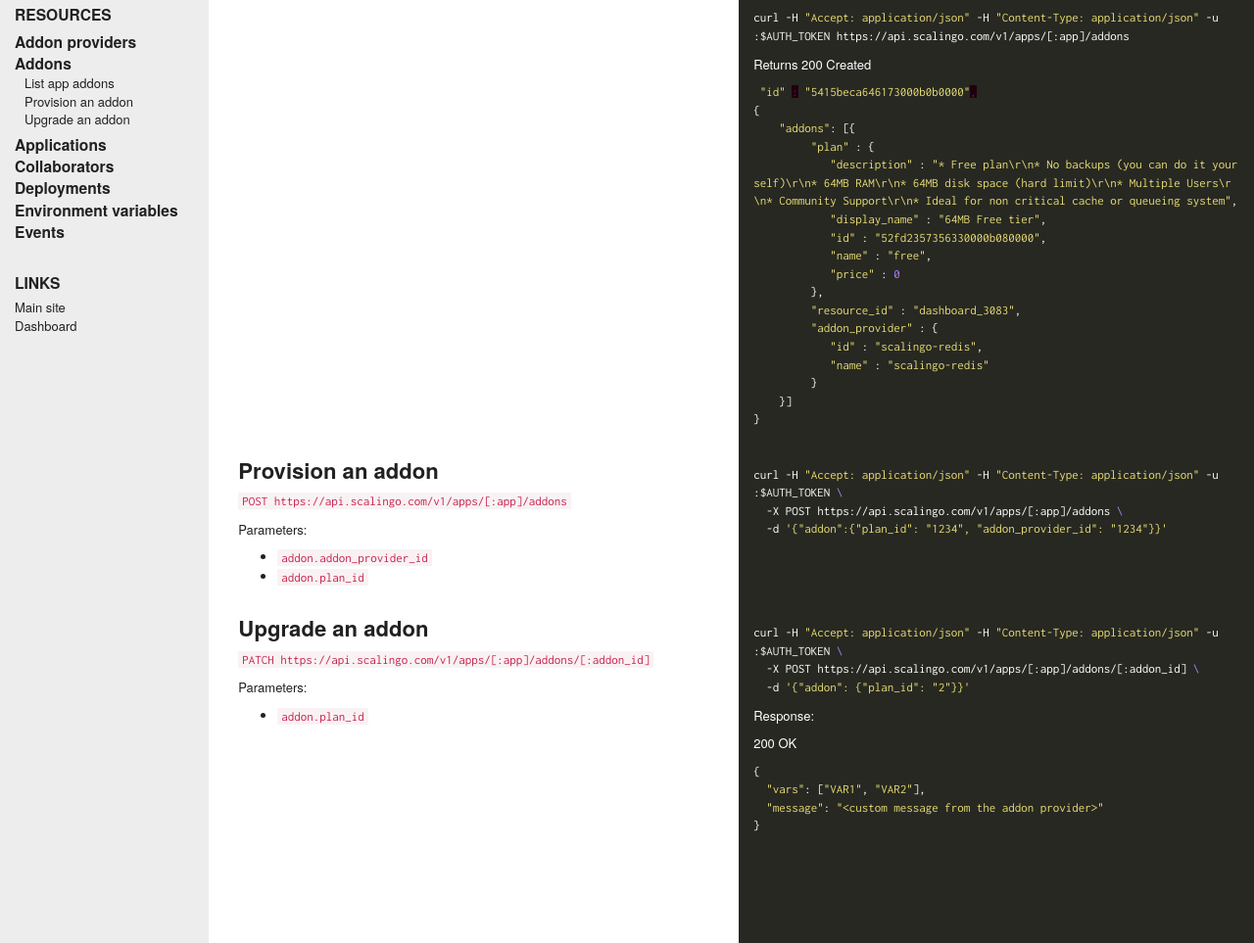
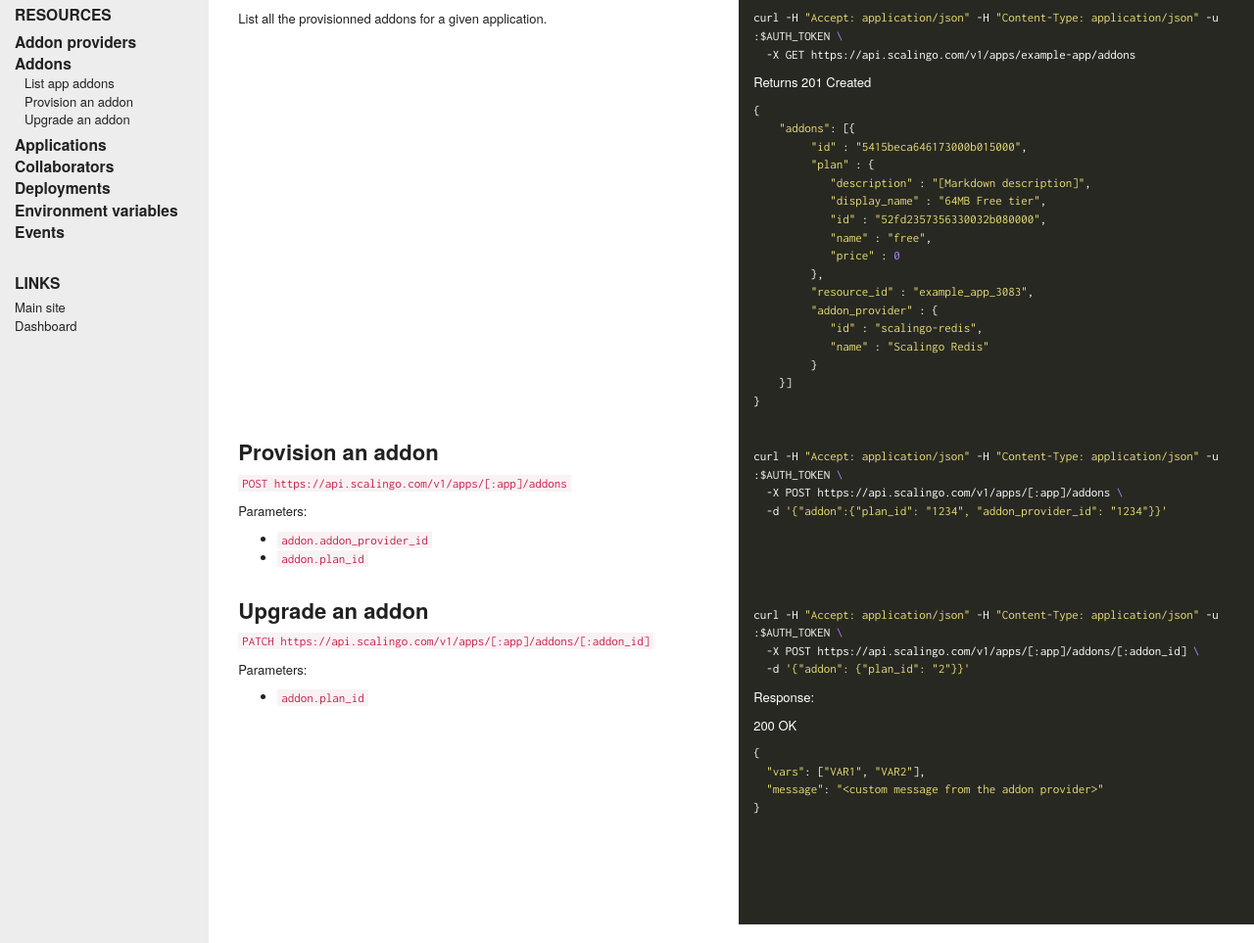
Before and after one commit to xcarpentier/developers.scalingo.com, a Jekyll site: the page built from addons.html, in a window 1280 px wide and 1283 px high. Shown: the part 320-1283 px from the top of the window at 98% size. Built offline with Jekyll 4.4.1, drawn with Linux system fonts in a browser that asks for light colours; nearby versions of some CDN libraries.

Commit message:
Fix addon documentation

```diff
--- a/addons.html
+++ b/addons.html
@@ -37,29 +37,32 @@
 </div><div class='hidden-xs col-xs-12 col-sm-6 sidebar-code'></div></div><div class='row'><div class='col-xs-12 col-sm-6 sidebar-text'>
 <p><code class="highlighter-rouge">GET https://api.scalingo.com/v1/apps/[:app]/addons</code></p>
 
+<p>List all the provisionned addons for a given application.</p>
+
 </div><div class='col-xs-12 col-sm-6 sidebar-code'>
 <p>Example</p>
 
-<div class="highlighter-rouge"><pre class="highlight"><code>curl -H <span class="s2">"Accept: application/json"</span> -H <span class="s2">"Content-Type: application/json"</span> -u :<span class="nv">$AUTH_TOKEN</span> https://api.scalingo.com/v1/apps/[:app]/addons
+<div class="highlighter-rouge"><pre class="highlight"><code>curl -H <span class="s2">"Accept: application/json"</span> -H <span class="s2">"Content-Type: application/json"</span> -u :<span class="nv">$AUTH_TOKEN</span> <span class="se">\ </span>
+  -X GET https://api.scalingo.com/v1/apps/example-app/addons
 </code></pre>
 </div>
 
-<p>Returns 200 Created</p>
+<p>Returns 201 Created</p>
 
-<div class="highlighter-rouge"><pre class="highlight"><code><span class="w"> </span><span class="s2">"id"</span><span class="w"> </span><span class="err">:</span><span class="w"> </span><span class="s2">"5415beca646173000b0b0000"</span><span class="err">,</span><span class="w">
-</span><span class="p">{</span><span class="w">
+<div class="highlighter-rouge"><pre class="highlight"><code><span class="p">{</span><span class="w">
     </span><span class="s2">"addons"</span><span class="p">:</span><span class="w"> </span><span class="p">[{</span><span class="w">
+	 </span><span class="s2">"id"</span><span class="w"> </span><span class="p">:</span><span class="w"> </span><span class="s2">"5415beca646173000b015000"</span><span class="p">,</span><span class="w">
          </span><span class="s2">"plan"</span><span class="w"> </span><span class="p">:</span><span class="w"> </span><span class="p">{</span><span class="w">
-            </span><span class="s2">"description"</span><span class="w"> </span><span class="p">:</span><span class="w"> </span><span class="s2">"* Free plan\r\n* No backups (you can do it yourself)\r\n* 64MB RAM\r\n* 64MB disk space (hard limit)\r\n* Multiple Users\r\n* Community Support\r\n* Ideal for non critical cache or queueing system"</span><span class="p">,</span><span class="w">
+            </span><span class="s2">"description"</span><span class="w"> </span><span class="p">:</span><span class="w"> </span><span class="s2">"[Markdown description]"</span><span class="p">,</span><span class="w">
             </span><span class="s2">"display_name"</span><span class="w"> </span><span class="p">:</span><span class="w"> </span><span class="s2">"64MB Free tier"</span><span class="p">,</span><span class="w">
-            </span><span class="s2">"id"</span><span class="w"> </span><span class="p">:</span><span class="w"> </span><span class="s2">"52fd2357356330000b080000"</span><span class="p">,</span><span class="w">
+            </span><span class="s2">"id"</span><span class="w"> </span><span class="p">:</span><span class="w"> </span><span class="s2">"52fd2357356330032b080000"</span><span class="p">,</span><span class="w">
             </span><span class="s2">"name"</span><span class="w"> </span><span class="p">:</span><span class="w"> </span><span class="s2">"free"</span><span class="p">,</span><span class="w">
             </span><span class="s2">"price"</span><span class="w"> </span><span class="p">:</span><span class="w"> </span><span class="mi">0</span><span class="w">
          </span><span class="p">},</span><span class="w">
-         </span><span class="s2">"resource_id"</span><span class="w"> </span><span class="p">:</span><span class="w"> </span><span class="s2">"dashboard_3083"</span><span class="p">,</span><span class="w">
+         </span><span class="s2">"resource_id"</span><span class="w"> </span><span class="p">:</span><span class="w"> </span><span class="s2">"example_app_3083"</span><span class="p">,</span><span class="w">
          </span><span class="s2">"addon_provider"</span><span class="w"> </span><span class="p">:</span><span class="w"> </span><span class="p">{</span><span class="w">
             </span><span class="s2">"id"</span><span class="w"> </span><span class="p">:</span><span class="w"> </span><span class="s2">"scalingo-redis"</span><span class="p">,</span><span class="w">
-            </span><span class="s2">"name"</span><span class="w"> </span><span class="p">:</span><span class="w"> </span><span class="s2">"scalingo-redis"</span><span class="w">
+            </span><span class="s2">"name"</span><span class="w"> </span><span class="p">:</span><span class="w"> </span><span class="s2">"Scalingo Redis"</span><span class="w">
          </span><span class="p">}</span><span class="w">
     </span><span class="p">}]</span><span class="w">
 </span><span class="p">}</span><span class="w">
```
Also changed, not shown: markdown/addons.md (+10 -7 lines).
